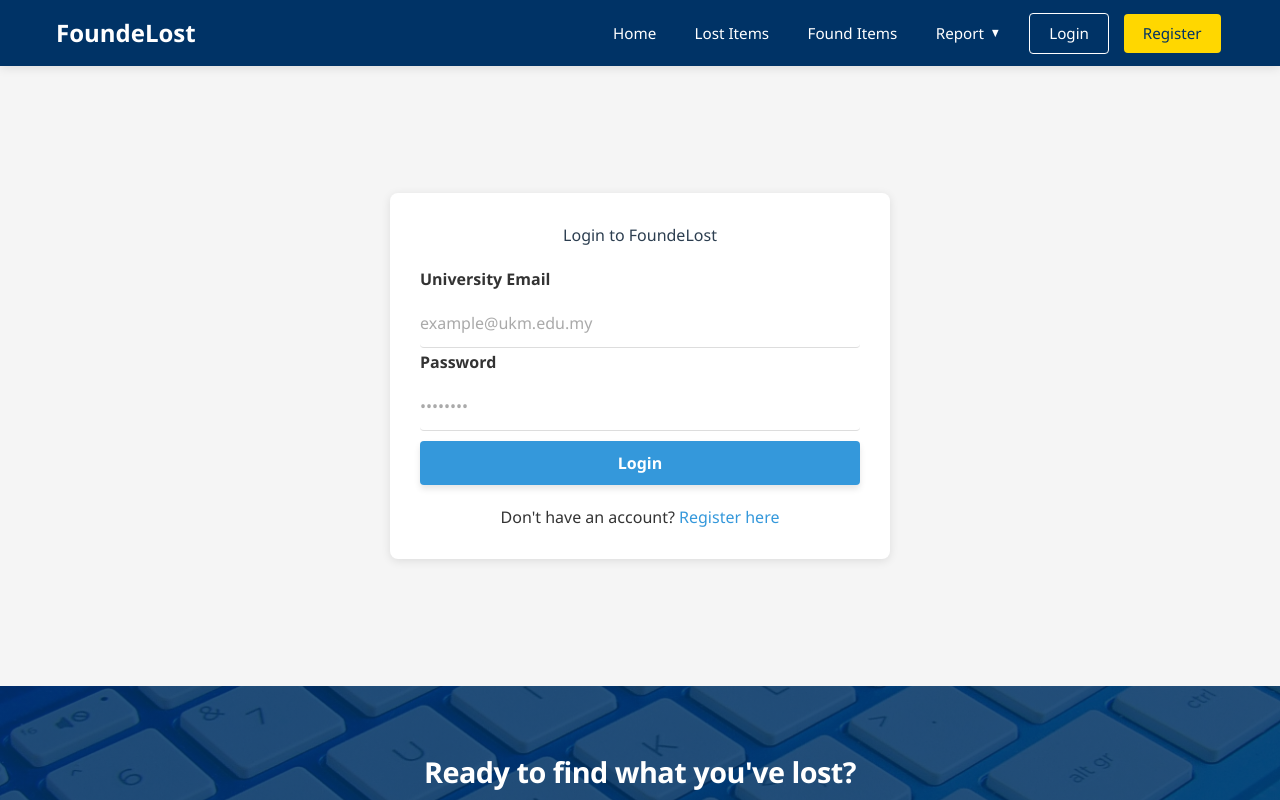
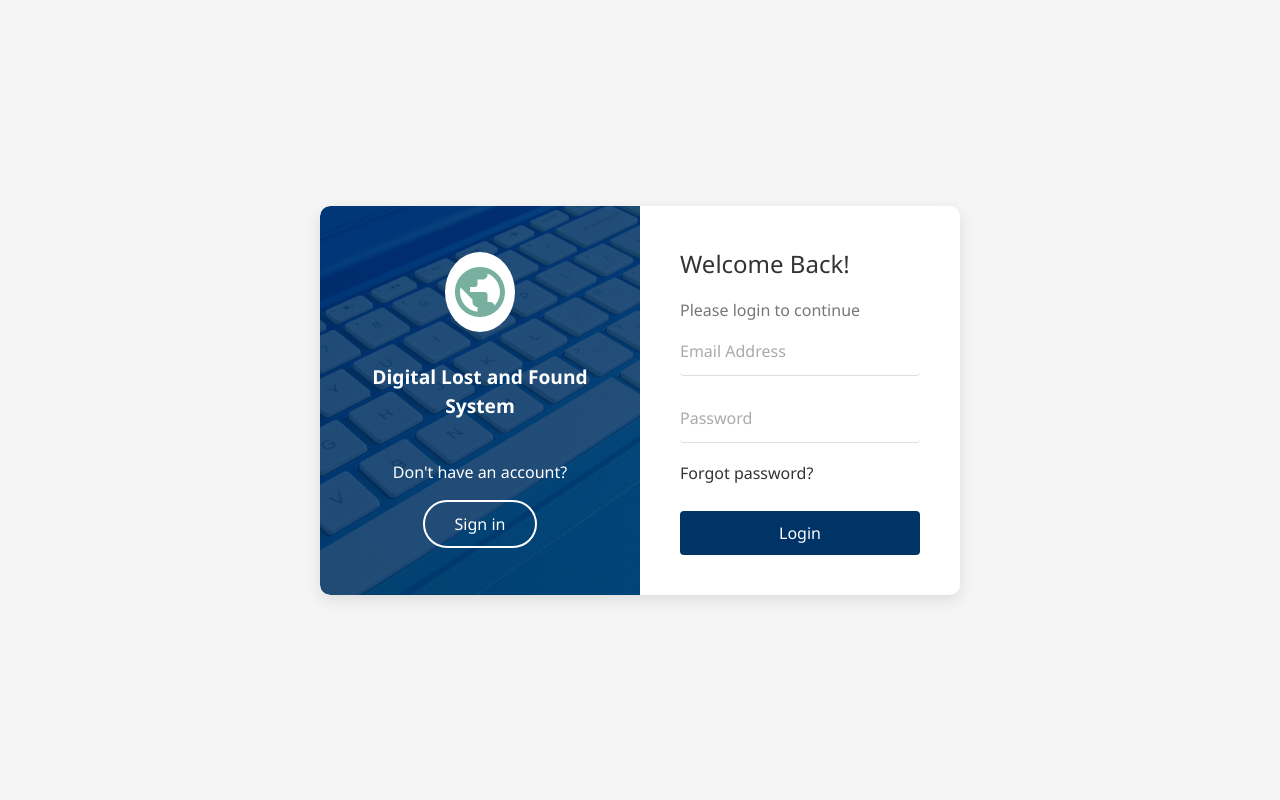
Before and after one commit to kubwimanav/final-project, a React (Vite) app: page /login in a window 1280 px wide. Shown: the top 800 px of the page. Built offline with nearby package versions, Linux system fonts and the light colour scheme.

Commit message:
login page

```diff
--- a/src/App.jsx
+++ b/src/App.jsx
@@ -23,9 +23,9 @@ function App() {
           <Route index element={<Home />} />
           <Route path="lost" element={<LostItems />} />
           <Route path="found" element={<FoundItems />} />
-          <Route path="login" element={<LogIn />} />
           <Route path="lostform" element={<LostItemForm />} />
         </Route>
+        <Route path="login" element={<LogIn />} />
         <Route path="signup" element={<SignupForm />} />
       </Routes>
     </BrowserRouter>
--- /dev/null
+++ b/src/Styles/Login.css
@@ -0,0 +1,171 @@
+/* Main container styles - centers the login on the screen */
+body, html {
+  margin: 0;
+  padding: 0;
+  height: 100%;
+  width: 100%;
+  display: flex;
+  justify-content: center;
+  align-items: center;
+  background-color: #f5f5f5;
+  font-family: Arial, sans-serif;
+}
+
+/* Login container styles */
+.Login-container {
+  display: flex;
+  justify-content: space-between;
+  width: 80%;
+  max-width: 1000px;
+  min-height: 200px;
+  margin: 2rem auto;
+  border-radius: 10px;
+  background-color: #fff;
+  box-shadow: 0 5px 15px rgba(0, 0, 0, 0.1);
+  overflow: hidden;
+}
+
+/* Brand container styles (left side) */
+.Login-brand-container {
+  background: linear-gradient(rgba(0, 51, 102, 0.85), rgba(0, 51, 102, 0.85)), url('../assets/comput.jpg');
+  background-size: cover;
+  background-position: center;
+  width: 25rem;
+  display: flex;
+  flex-direction: column;
+  align-items: center;
+  justify-content: center;
+  border-radius: 10px 0 0 10px;
+  color: white;
+  padding: 40px;
+  text-align: center;
+}
+
+/* Brand logo styles */
+.brand-logo {
+  margin-bottom: 2rem;
+  display: flex;
+  flex-direction: column;
+  align-items: center;
+}
+
+.brand-logo h4 {
+  margin-top: 1rem;
+  font-size: 1.2rem;
+  font-weight: 600;
+}
+
+/* Soccer ball icon (placeholder) */
+.soccer-ball-icon {
+  width: 80px;
+  height: 80px;
+  background-color: #fff;
+  border-radius: 50%;
+  margin-bottom: 1rem;
+}
+
+/* Sign-in button on brand side */
+.signin-button {
+  background-color: transparent;
+  border: 2px solid white;
+  color: white;
+  padding: 10px 30px;
+  border-radius: 5px;
+  font-size: 1rem;
+  cursor: pointer;
+  margin-top: 1rem;
+  transition: all 0.3s ease;
+}
+
+.signin-button:hover {
+  background-color: white;
+  color: #003366;
+}
+
+.signin-link {
+  text-decoration: none;
+}
+
+/* Form container styles (right side) */
+.login-form-container {
+  width: 25rem;
+  padding: 40px;
+  display: flex;
+  flex-direction: column;
+  justify-content: center;
+}
+
+/* Form header styles */
+.login-form-container h2 {
+  color: #333;
+  margin-bottom: 1rem;
+  font-size: 1.5rem;
+}
+
+.signup-subtitle {
+  color: #777;
+  margin-bottom: 2rem;
+}
+
+/* Form styles */
+.Login-form {
+  display: flex;
+  flex-direction: column;
+  gap: 1rem;
+  width: 100%;
+}
+
+.form-group {
+  width: 100%;
+}
+
+/* Input styles */
+.Login-form input {
+  width: 100%;
+  padding: 15px;
+  border: 1px solid #ddd;
+  border-radius: 5px;
+  font-size: 1rem;
+  box-sizing: border-box;
+}
+
+.Login-form input:focus {
+  outline: none;
+  border-color: #003366;
+}
+
+/* Button styles */
+.signup-button {
+  background-color: #003366;
+  color: white;
+  border: none;
+  padding: 15px;
+  border-radius: 5px;
+  font-size: 1rem;
+  cursor: pointer;
+  transition: background-color 0.3s ease;
+  margin-top: 1rem;
+}
+
+.signup-button:hover {
+  background-color: #004c99;
+}
+
+/* Responsive adjustments */
+@media (max-width: 768px) {
+  .Login-container {
+    flex-direction: column;
+    width: 90%;
+  }
+
+  .Login-brand-container,
+  .signup-form-container {
+    width: 100%;
+    border-radius: 0;
+  }
+
+  .Login-brand-container {
+    border-radius: 10px 10px 0 0;
+    padding: 30px 20px;
+  }
+}
--- a/src/components/Login.jsx
+++ b/src/components/Login.jsx
@@ -1,76 +1,73 @@
 import React, { useState } from "react";
+import "../Styles/Login.css";
 import { Link } from "react-router-dom";
-import "../Styles/Auth.css";
 
-function Login({ login }) {
-  const [email, setEmail] = useState("");
-  const [password, setPassword] = useState("");
-  const [error, setError] = useState("");
+function Login() {
+  const [formData, setFormData] = useState({
+    email: "",
+    password: "",
+  });
+
+  const handleChange = (e) => {
+    const { name, value } = e.target;
+    setFormData((prevState) => ({
+      ...prevState,
+      [name]: value,
+    }));
+  };
 
   const handleSubmit = (e) => {
     e.preventDefault();
-    setError("");
-
-    // Validate email
-    if (!email.endsWith("@ukm.edu.my")) {
-      setError("Please use your university email (@ukm.edu.my)");
-      return;
-    }
-
-    // Mock login - In a real app, this would make an API call
-    // to verify credentials
-    login({
-      id: 1,
-      name: email.split("@")[0],
-      email: email,
-      matricNumber: "A123456",
-      phoneNumber: "012-3456789",
-    });
+    // Handle form submission logic here
+    console.log("Form submitted:", formData);
   };
 
   return (
-    <div className="auth-container">
-      <div className="auth-card">
-        <h2>Login to FoundeLost</h2>
-        {error && <div className="error-message">{error}</div>}
-        <form onSubmit={handleSubmit}>
+    <div className="Login-container">
+      <div className="Login-brand-container">
+        <div className="brand-logo">
+          <div className="soccer-ball-icon"></div>
+          <h4>Digital Lost and Found System</h4>
+        </div>
+        <p>Don't have an account?</p>
+        <Link to="/signup" className="signin-link">
+          <button className="signin-button">Sign in</button>
+        </Link>
+      </div>
+      <div className="login-form-container">
+        <h2> Welcome Back! </h2>
+        <p className="signup-subtitle">Please login to continue</p>
+
+        <form onSubmit={handleSubmit} className="Login-form">
           <div className="form-group">
-            <label htmlFor="email" className="form-label">
-              University Email
-            </label>
             <input
               type="email"
               id="email"
-              className="form-control"
-              placeholder="example@ukm.edu.my"
-              value={email}
-              onChange={(e) => setEmail(e.target.value)}
+              name="email"
+              placeholder="Email Address"
+              value={formData.email}
+              onChange={handleChange}
               required
             />
           </div>
           <div className="form-group">
-            <label htmlFor="password" className="form-label">
-              Password
-            </label>
             <input
               type="password"
               id="password"
-              className="form-control"
-              placeholder="••••••••"
-              value={password}
-              onChange={(e) => setPassword(e.target.value)}
+              name="password"
+              placeholder="Password"
+              value={formData.password}
+              onChange={handleChange}
               required
             />
           </div>
-          <button type="submit" className="btn btn-primary btn-block">
+          <div className="forgot-password">
+            <Link to="/forgot-password">Forgot password?</Link>
+          </div>
+          <button type="submit" className="signup-button">
             Login
           </button>
         </form>
-        <div className="auth-links">
-          <p>
-            Don't have an account? <Link to="/register">Register here</Link>
-          </p>
-        </div>
       </div>
     </div>
   );
```
